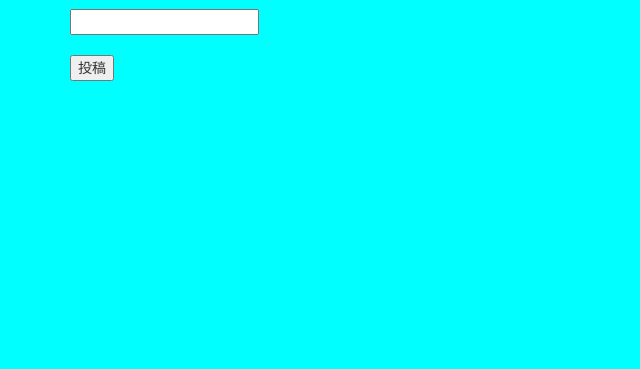
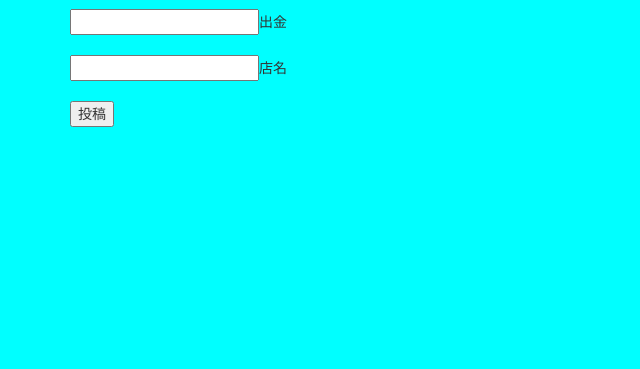
Before and after one commit to kkfender/kakeibo1, a Rails app: page /inputs/new in a window 1280 px wide. Shown: the part 51-420 px from the top of that part, without its empty margins (0-640 px from the left). Run offline with Rails 7, Linux system fonts and the light colour scheme; the page is wider than the window, and the part outside it is not shown; style sheets or scripts are compiled from the project's sources; some libraries are stand-ins or nearby versions.

Commit message:
withdrawl

```diff
--- a/app/controllers/inputs_controller.rb
+++ b/app/controllers/inputs_controller.rb
@@ -30,7 +30,7 @@ class InputsController < ApplicationController
 
   def input_params
       params.require(:input).permit(
-      :shop_name).merge(user_id: @current_user.id)
+      :shop_name,:withdrawal).merge(user_id: @current_user.id)
   end
 
 
--- a/app/views/inputs/index.html.erb
+++ b/app/views/inputs/index.html.erb
@@ -2,5 +2,6 @@
 <div class="center-block">
   <% @inputs.each do |input| %>
   <%=input.shop_name%>
+  <%=input.withdrawal%>
   <%end%>
 </div>ssss
--- a/app/views/inputs/new.html.erb
+++ b/app/views/inputs/new.html.erb
@@ -1,6 +1,7 @@
+
 <%= form_for @inputs, url: inputs_path do|f|%>
 
-
-        <%= f.text_field :shop_name %><br><br>
+        <%= f.number_field :withdrawal %>出金<br><br>
+        <%= f.text_field :shop_name %>店名<br><br>
         <%=f.submit value:"投稿", class:"button1"%>
           <%end%>
```
